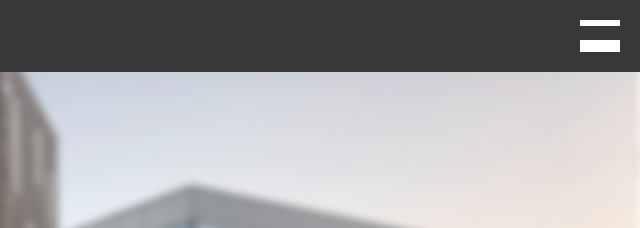
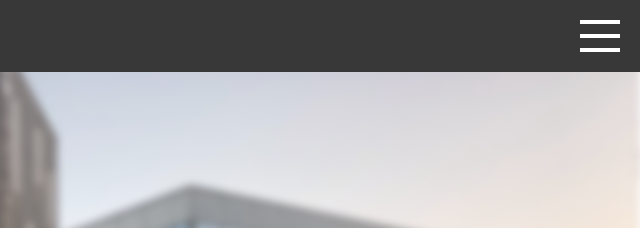
Before and after one commit to AirRice/suwebsite, a plain HTML site: page index.html in a window 1280 px wide. Shown: the top 228 px of the page, 640-1280 px from the left. Drawn offline with nearby package versions, Linux system fonts and the light colour scheme.

Commit message:
Minor change

```diff
--- a/css/style.css
+++ b/css/style.css
@@ -41,7 +41,7 @@ nav {
     display: block;
     position: relative;
     width: 40px;
-    height: 6px;
+    height: 4px;
     background-color: #fff;
 }
 
@@ -50,9 +50,9 @@ nav {
     display: block;
     position: relative;
     width: 40px;
-    height: 6px;
+    height: 4px;
     background-color: #fff;
-    top: 20px;
+    top: 14px;
 }
 
 #menu-toggle::after {
@@ -60,12 +60,14 @@ nav {
     display: block;
     position: relative;
     width: 40px;
-    height: 6px;
+    height: 4px;
     background-color: #fff;
-    top: 20px;
+    top: 24px;
 }
 
+#menu-toggle.active {
 
+}
 
 main {
     background-color: #ECEBF3; /* alt: C7D6D5 */
```
Also changed, not shown: js/app.js (added).
